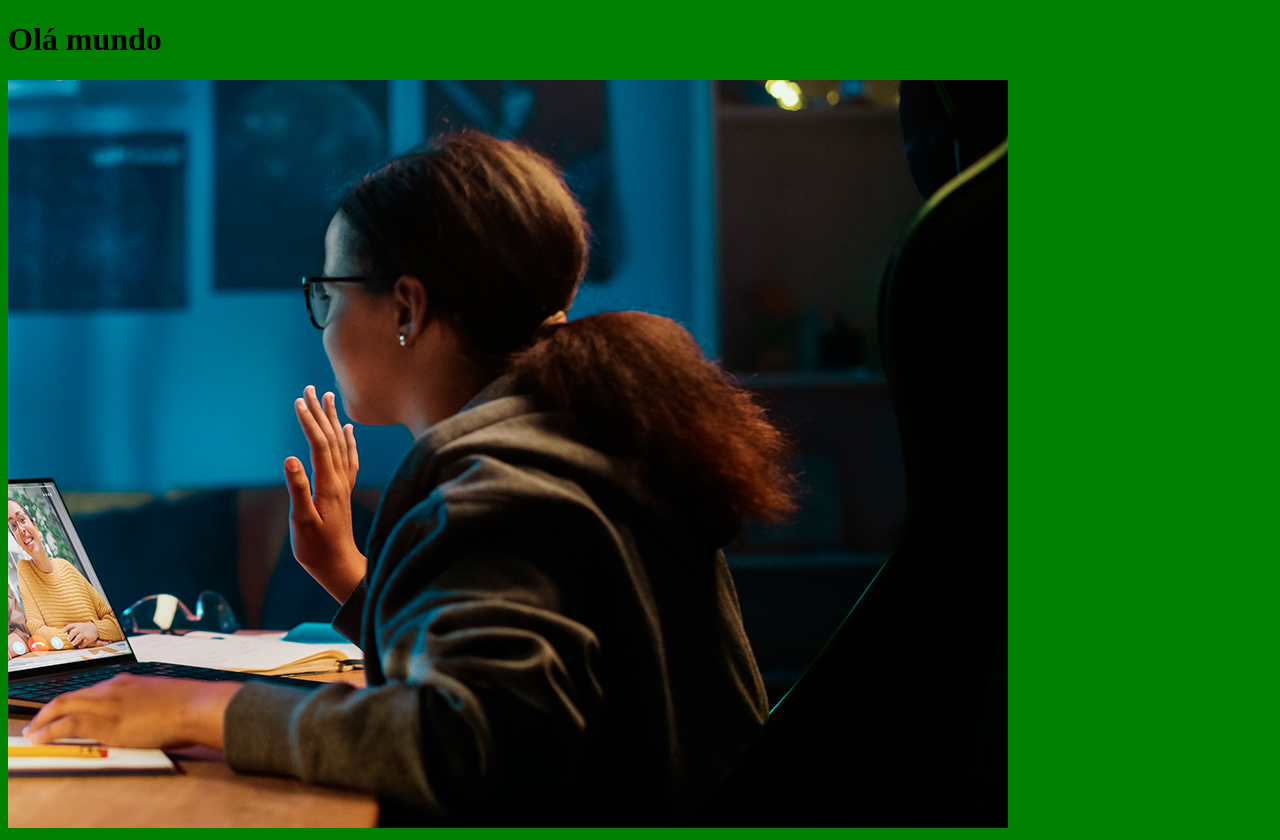
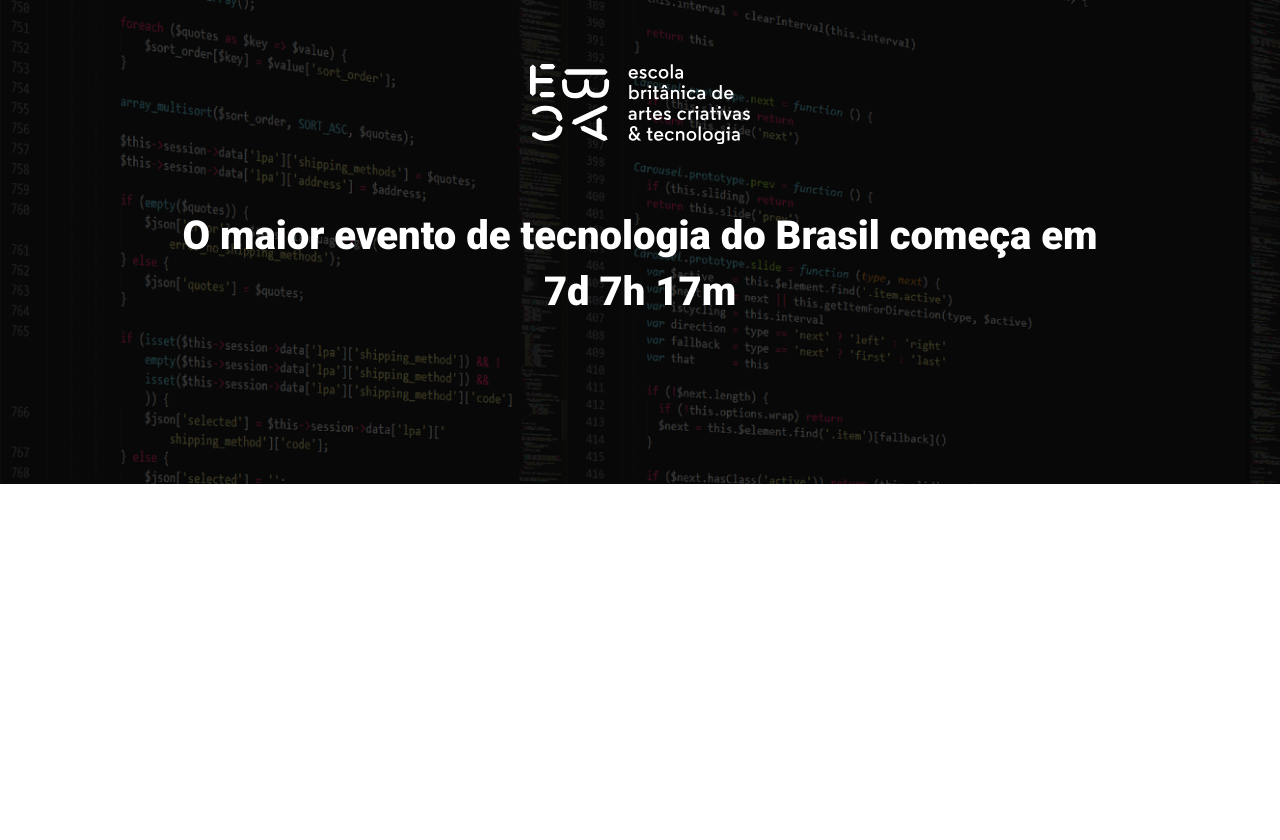
Before and after one commit to luquinhadev/ebac_tech_talk, a website built with Parcel: page src/index.html in a window 1280 px wide. After the commit the page ends 800 px from the top, so only its background shows below. Built offline with nearby package versions, Linux system fonts and the light colour scheme.

Commit message:
criando o hero do projeto

```diff
--- a/src/index.html
+++ b/src/index.html
@@ -3,12 +3,24 @@
 <head>
     <meta charset="UTF-8">
     <meta name="viewport" content="width=device-width, initial-scale=1.0">
-    <title>Document</title>
+    <title>EBAC Tech Talks</title>
+    <link rel="preconnect" href="https://fonts.googleapis.com">
+    <link rel="preconnect" href="https://fonts.gstatic.com" crossorigin>
+    <link href="https://fonts.googleapis.com/css2?family=Lobster&family=Pacifico&family=Roboto:wght@400;700;900&display=swap" rel="stylesheet">
     <link rel="stylesheet" href="styles/main.scss">
 </head>
 <body>
-    <h1>Olá mundo</h1>
-    <img src="./images/backend.png" alt="">
+    <header class="hero">
+        <div class="container">
+            <img class="hero__logo" src="./images/ebac_logo.svg" alt="EBAC">
+            <p class="hero__text">
+                O maior evento de tecnologia do Brasil começa em 7d 7h 17m
+            </p>
+        </div>
+    </header>
+
+
+
     <script src="scripts/main.js"></script>
 </body>
 </html>
--- /dev/null
+++ b/src/styles/_hero.scss
@@ -0,0 +1,54 @@
+
+.hero {
+    padding-top: 64px;
+    padding-bottom: 100px;
+    background-image: url(../images/fundo.png);
+    background-repeat: no-repeat;
+    background-size: cover;
+    position: relative;
+
+    .container {
+        position: relative;
+    }
+
+    &::before {
+        position: absolute;
+        top: 0;
+        left: 0;
+        width: 100%;
+        height: 100%;
+        background-color: #000;
+        content: '';
+        opacity: .7;
+    }
+
+    &__text {
+        margin-top: 64px;
+        margin-bottom: 64px;
+        font-size: 40px;
+        line-height: 56px;
+        font-weight: 800;
+        text-align: center;
+    }
+
+    &__logo {
+        margin: 0 auto;
+        height: 80px;
+        display: block;
+    }
+    @media (max-width: 640px) {
+        padding: 40px 0;
+
+        &__logo {
+            height: 40px;
+        }
+
+        &__text {
+            font-size: 22px;
+            line-height: 24px;
+            margin: 24px 0;
+        }
+
+    }
+
+}
--- a/src/styles/main.scss
+++ b/src/styles/main.scss
@@ -1,3 +1,23 @@
-body {
-    background-color: green;
+@use 'hero';
+
+* {
+    margin: 0;
+    padding: 0;
+    box-sizing: border-box;
+    font-family: Roboto, sans-serif;
+    color: #fff;
 }
+
+.container {
+    max-width: 960px;
+    width: 100%;
+    margin: 0 auto;
+
+    @media (max-width: 640px) {
+        max-width: 80%;
+    }
+
+    @media (max-width: 1024px) {
+        max-width: 90%;
+    }
+}
```
